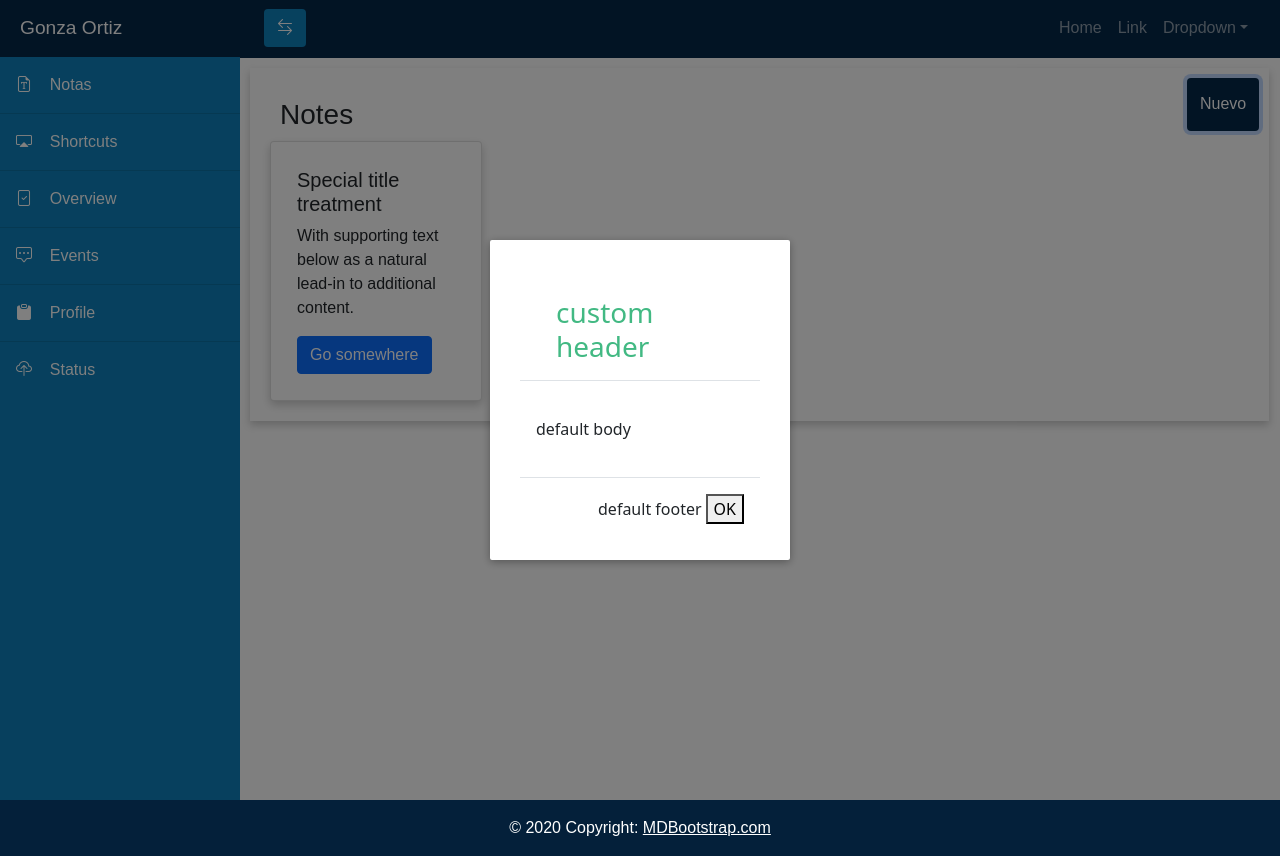
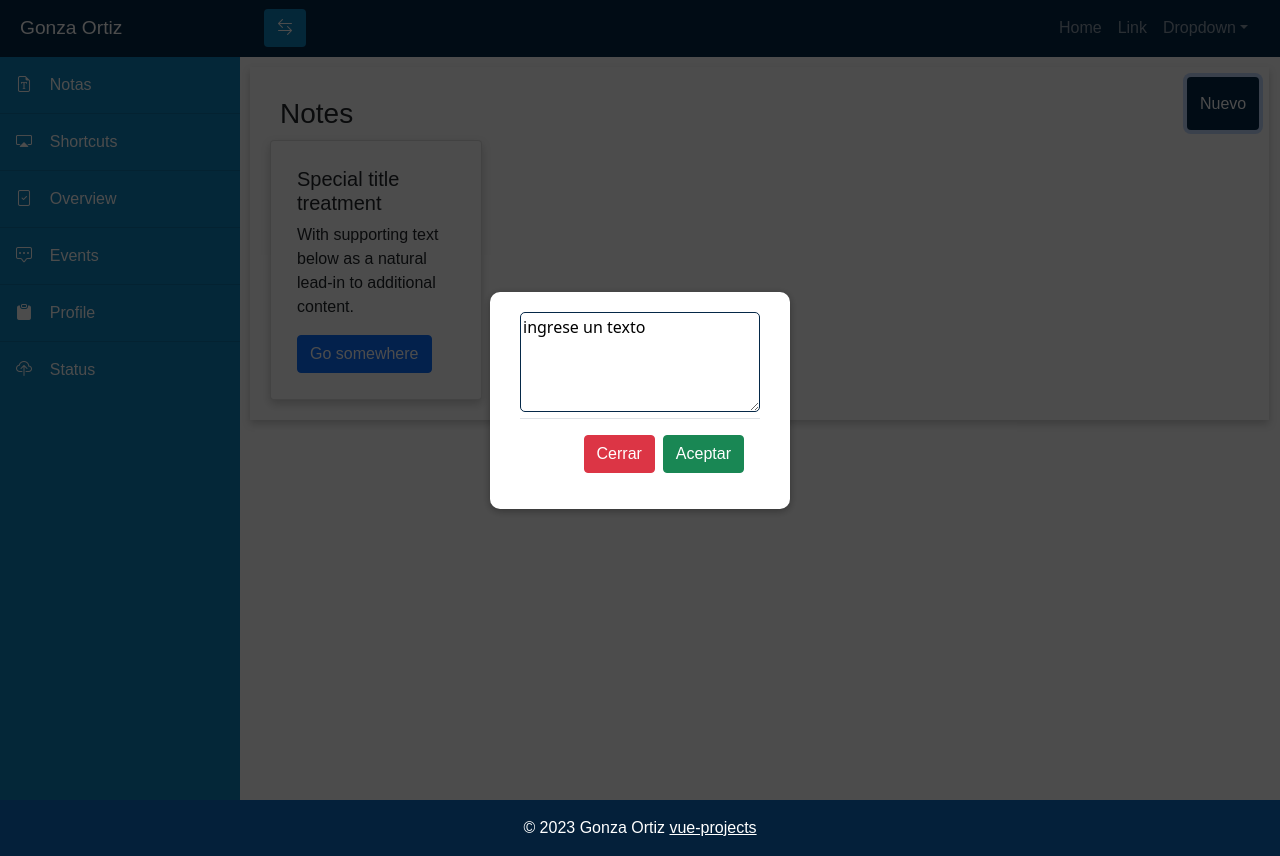
Before and after one commit to GonzaOrtiz/vue-projects-gon, a Vue app: page /notes in a window 1280 px wide. Both pictures are taken after a click on the button "Nuevo". Built offline with nearby package versions, Linux system fonts and the light colour scheme.

Commit message:
avances en modal

```diff
--- a/src/App.vue
+++ b/src/App.vue
@@ -66,8 +66,8 @@ import { RouterLink, RouterView } from 'vue-router'
 
   <footer class="bg- backcolor  text-center text-lg-start">
   <div class="text-center p-3 textcolor" style="background-color: rgba(0, 0, 0, 0.2);">
-    © 2020 Copyright:
-    <a class="text textcolor" href="https://mdbootstrap.com/">MDBootstrap.com</a>
+    © 2023 Gonza Ortiz
+    <a class="text textcolor">vue-projects</a>
   </div>
   <!-- Copyright -->
 </footer>
--- a/src/components/Modal.vue
+++ b/src/components/Modal.vue
@@ -5,26 +5,15 @@ const props = defineProps({
 </script>
 
 <template>
+
   <Transition name="modal">
     <div v-if="show" class="modal-mask">
       <div class="modal-wrapper">
         <div class="modal-container">
-          <div class="modal-header">
-            <slot name="header">default header</slot>
-          </div>
-
-          <div class="modal-body">
-            <slot name="body">default body</slot>
-          </div>
-
+          <slot name="area"></slot>
           <div class="modal-footer">
-            <slot name="footer">
-              default footer
-              <button
-                class="modal-default-button"
-                @click="$emit('close')"
-              >OK</button>
-            </slot>
+            <button class="btn btn-danger textcolor overlay"  @click="$emit('close')" >Cerrar</button>
+            <slot name="buttons"></slot>
           </div>
         </div>
       </div>
@@ -40,9 +29,10 @@ const props = defineProps({
   left: 0;
   width: 100%;
   height: 100%;
-  background-color: rgba(0, 0, 0, 0.5);
+  background-color: rgba(0, 0, 0, 0.7);
   display: table;
   transition: opacity 0.3s ease;
+
 }
 
 .modal-wrapper {
@@ -55,7 +45,7 @@ const props = defineProps({
   margin: 0px auto;
   padding: 20px 30px;
   background-color: #fff;
-  border-radius: 2px;
+  border-radius: 10px;
   box-shadow: 0 2px 8px rgba(0, 0, 0, 0.33);
   transition: all 0.3s ease;
 }
@@ -73,15 +63,6 @@ const props = defineProps({
   float: right;
 }
 
-/*
- * The following styles are auto-applied to elements with
- * transition="modal" when their visibility is toggled
- * by Vue.js.
- *
- * You can easily play with the modal transition by editing
- * these styles.
- */
-
 .modal-enter-from {
   opacity: 0;
 }
@@ -95,4 +76,20 @@ const props = defineProps({
   -webkit-transform: scale(1.1);
   transform: scale(1.1);
 }
+
+.backcolor {
+  background-color: rgb(5, 40, 72);
+  font-family: arial;
+}
+
+.textcolor {
+  color: white;
+  font-size: medium;
+  font-family: arial;
+}
+#overlay {
+  z-index: 10;
+  background: brown;
+  position: relative;
+}
 </style>
--- a/src/views/NotesView.vue
+++ b/src/views/NotesView.vue
@@ -1,17 +1,14 @@
 <template>
-
-<!-- <button id="show-modal" @click="showModal = true">Show Modal</button> -->
-
-<Teleport to="body">
-  <!-- use the modal component, pass in the prop -->
-  <ModalVue :show="showModal" @close="showModal = false">
-    <template #header>
-      <h3>custom header</h3>
-    </template>
-  </ModalVue>
-</Teleport>
-
-
+  <Teleport to="body">
+    <ModalVue :show="showModal" @close="showModal = false">
+      <template v-slot:area>
+        <textarea>ingrese un texto</textarea>
+      </template>
+      <template v-slot:buttons>
+        <button class="btn btn-success textcolor overlay" @click="">Aceptar</button>
+      </template>
+    </ModalVue>
+  </Teleport>
 
   <div class="container-fluid setting-principal-card">
     <div class="d-flex justify-content-between">
@@ -54,6 +51,13 @@ h3 {
   padding: 10px 10px 0px 10px;
 }
 
+textarea {
+  height: 100px;
+  width: 240px;
+  border-color: rgb(5, 40, 72);
+  border-radius: 5px;
+}
+
 .backcolor {
   background-color: rgb(5, 40, 72);
   font-family: arial;
```
Also changed, not shown: src/assets/styles.css.
